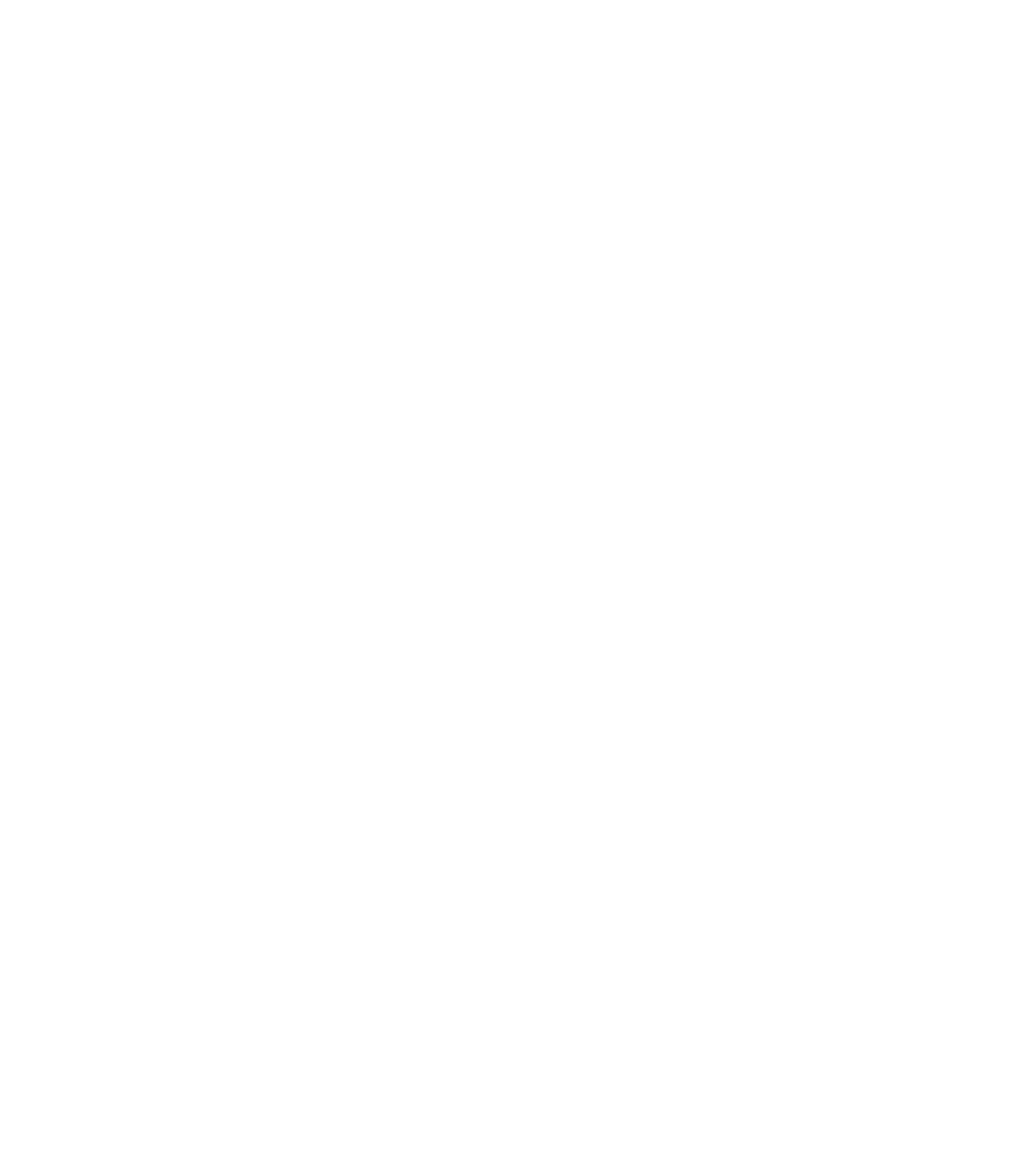
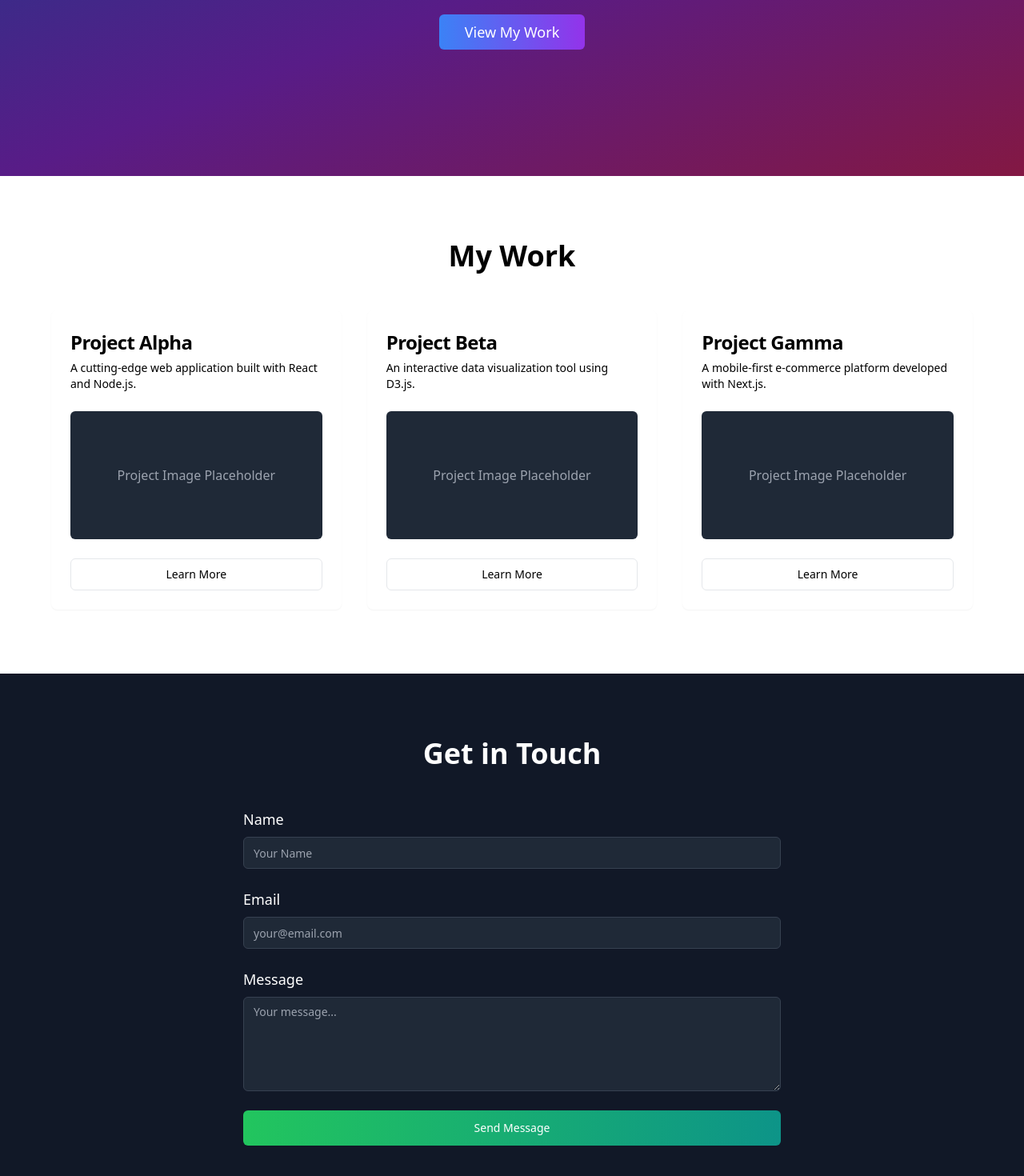
Before and after one commit to blackuidev/sdsd-site-ut5, a React (Vite) app: page /portfolio in a window 1280 px wide. Before the commit this address had no page. Shown: the part 316-1786 px from the top of the page at 80% size. Before the commit the page ends 800 px from the top, so only its background shows below. Built offline with nearby package versions, Linux system fonts and the light colour scheme; what lightswind would draw is missing.

Commit message:
feat: Create portfolio page and integrate into app routing

```diff
--- a/src/App.tsx
+++ b/src/App.tsx
@@ -1,36 +1,28 @@
-import { QueryClient, QueryClientProvider } from "@tanstack/react-query";
-import { BrowserRouter, Routes, Route } from "react-router-dom";
-import Index from "./pages/Index";
-import 'react-toastify/dist/ReactToastify.css';
+import { BrowserRouter as Router, Routes, Route, Link } from 'react-router-dom';
+import Index from './pages/Index';
+import NotFound from './pages/NotFound';
+import PortfolioPage from './pages/Portfolio'; // Import the new portfolio page
+import './App.css';
 
+function App() {
+  return (
+    <Router>
+      <div className="App">
+        {/* Simple Navigation Bar */}
+        <nav className="bg-gray-800 p-4 text-white flex justify-center space-x-6">
+          <Link to="/" className="hover:text-gray-300 transition-colors duration-200">Home</Link>
+          <Link to="/portfolio" className="hover:text-gray-300 transition-colors duration-200">Portfolio</Link>
+          {/* Add more navigation links here if needed */}
+        </nav>
 
-const queryClient = new QueryClient();
-
-// =======================================================
-// ✅ Wrapper that hides Header on specific routes
-// =======================================================
-const Layout: React.FC<{ children: React.ReactNode }> = ({ children }) => {
-    return (
-        <>
-            {/* {!shouldHideHeader && <Header />} */}
-            {children}
-        </>
-    );
-};
-// =======================================================
-
-const App = () => (
-    <div className="font-primarylw">
-        <QueryClientProvider client={queryClient}>
-            <BrowserRouter>
-                <Layout>
-                    <Routes>
-                        <Route path="/" element={<Index />} />
-                    </Routes>
-                </Layout>
-            </BrowserRouter>
-        </QueryClientProvider>
-    </div >
-);
+        <Routes>
+          <Route path="/" element={<Index />} />
+          <Route path="/portfolio" element={<PortfolioPage />} /> {/* Add the portfolio route */}
+          <Route path="*" element={<NotFound />} />
+        </Routes>
+      </div>
+    </Router>
+  );
+}
 
 export default App;
--- /dev/null
+++ b/src/pages/Portfolio.tsx
@@ -0,0 +1,100 @@
+import React from 'react';
+import { ShinyText } from '@/components/ui/shiny-text';
+import { Button } from '@/components/ui/button';
+import { Card, CardHeader, CardTitle, CardDescription, CardContent, CardFooter } from '@/components/ui/card';
+import { Input } from '@/components/ui/input';
+import { Textarea } from '@/components/ui/textarea';
+import { Label } from '@/components/ui/label';
+import { Link } from 'react-router-dom'; // Assuming react-router-dom is used
+
+const PortfolioPage: React.FC = () => {
+  const projects = [
+    {
+      id: 1,
+      title: "Project Alpha",
+      description: "A cutting-edge web application built with React and Node.js.",
+      link: "#",
+    },
+    {
+      id: 2,
+      title: "Project Beta",
+      description: "An interactive data visualization tool using D3.js.",
+      link: "#",
+    },
+    {
+      id: 3,
+      title: "Project Gamma",
+      description: "A mobile-first e-commerce platform developed with Next.js.",
+      link: "#",
+    },
+  ];
+
+  return (
+    <div className="min-h-screen bg-background text-foreground">
+      {/* Hero Section */}
+      <section className="relative h-[60vh] flex items-center justify-center text-center p-8 bg-gradient-to-br from-blue-900 via-purple-900 to-pink-900">
+        <div className="z-10 max-w-3xl">
+          <ShinyText text="Hi, I'm Lightswind" className="text-6xl md:text-8xl font-bold mb-4" />
+          <p className="text-xl md:text-2xl text-gray-200 mb-8">
+            A full-stack developer crafting beautiful and performant web experiences.
+          </p>
+          <Button size="lg" className="px-8 py-4 text-lg bg-gradient-to-r from-blue-500 to-purple-600 text-white">
+            View My Work
+          </Button>
+        </div>
+      </section>
+
+      {/* Projects Section */}
+      <section id="projects" className="py-20 px-4 md:px-8 lg:px-16 container mx-auto">
+        <h2 className="text-4xl font-bold text-center mb-12">My Work</h2>
+        <div className="grid grid-cols-1 md:grid-cols-2 lg:grid-cols-3 gap-8">
+          {projects.map((project) => (
+            <Card key={project.id} className="hover:shadow-lg transition-shadow duration-300">
+              <CardHeader>
+                <CardTitle>{project.title}</CardTitle>
+                <CardDescription>{project.description}</CardDescription>
+              </CardHeader>
+              <CardContent>
+                {/* Placeholder for project image/details */}
+                <div className="h-40 bg-gray-800 rounded-md flex items-center justify-center text-gray-400">
+                  Project Image Placeholder
+                </div>
+              </CardContent>
+              <CardFooter>
+                <Link to={project.link} className="w-full">
+                  <Button variant="outline" className="w-full">Learn More</Button>
+                </Link>
+              </CardFooter>
+            </Card>
+          ))}
+        </div>
+      </section>
+
+      {/* Contact Section */}
+      <section id="contact" className="py-20 px-4 md:px-8 lg:px-16 bg-gray-900 text-white">
+        <div className="container mx-auto max-w-2xl">
+          <h2 className="text-4xl font-bold text-center mb-12">Get in Touch</h2>
+          <form className="space-y-6">
+            <div>
+              <Label htmlFor="name" className="text-lg">Name</Label>
+              <Input id="name" type="text" placeholder="Your Name" className="mt-2 bg-gray-800 border-gray-700 text-white" />
+            </div>
+            <div>
+              <Label htmlFor="email" className="text-lg">Email</Label>
+              <Input id="email" type="email" placeholder="your@email.com" className="mt-2 bg-gray-800 border-gray-700 text-white" />
+            </div>
+            <div>
+              <Label htmlFor="message" className="text-lg">Message</Label>
+              <Textarea id="message" placeholder="Your message..." rows={5} className="mt-2 bg-gray-800 border-gray-700 text-white" />
+            </div>
+            <Button type="submit" size="lg" className="w-full bg-gradient-to-r from-green-500 to-teal-600 text-white">
+              Send Message
+            </Button>
+          </form>
+        </div>
+      </section>
+    </div>
+  );
+};
+
+export default PortfolioPage;
```
